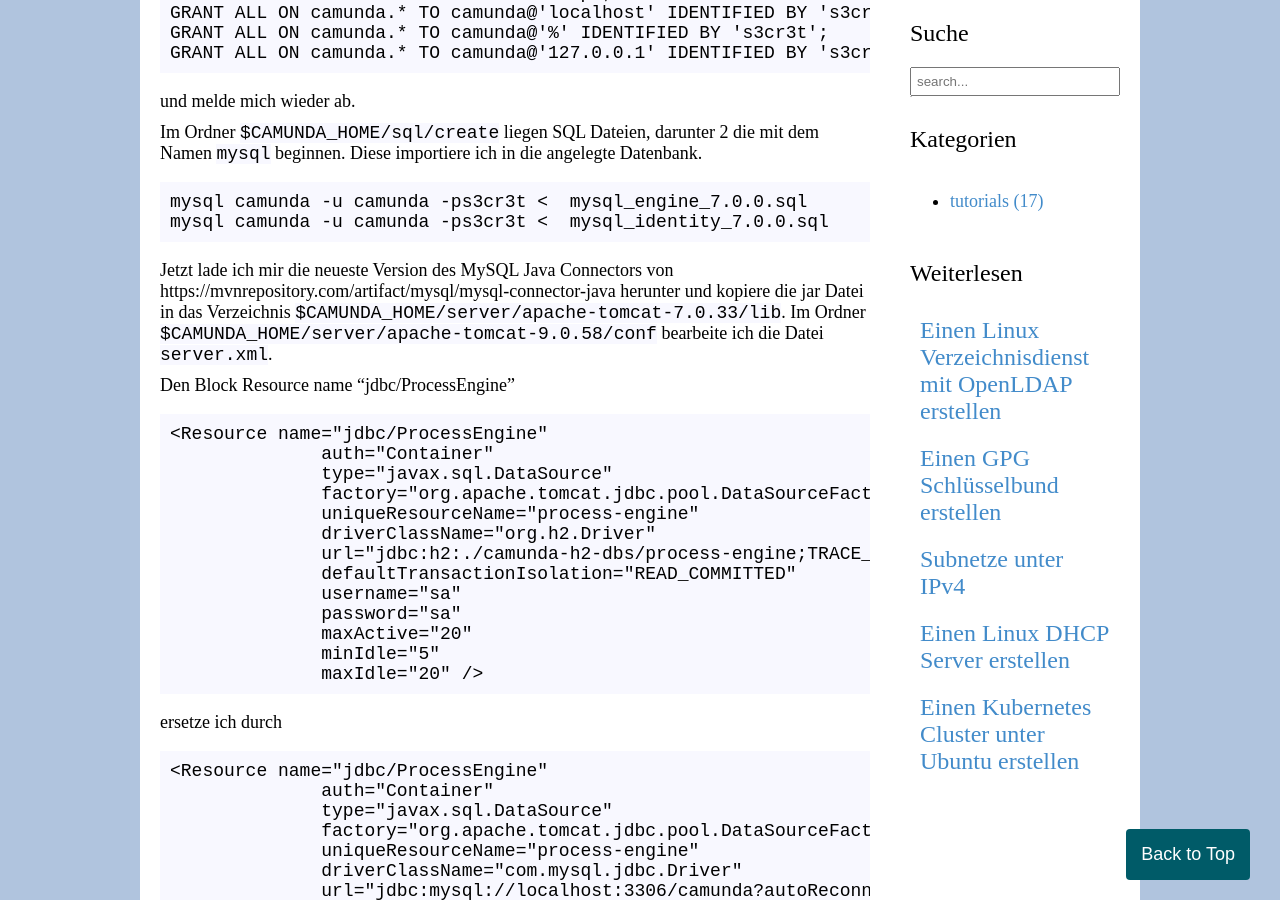
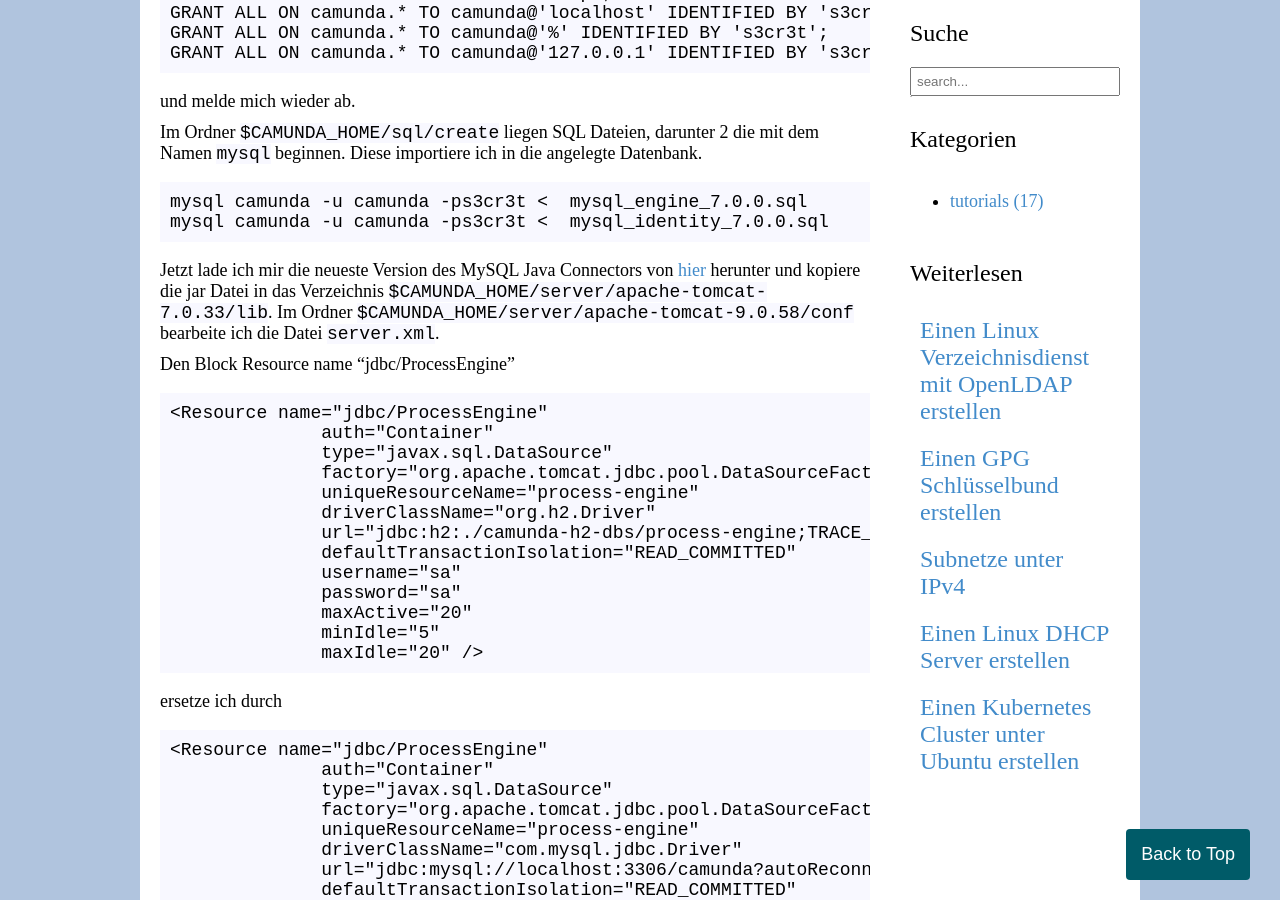
Before and after one commit to zarat/zarat.github.io, a Jekyll site: the page built from _posts/2022-06-29-bpm-automatisierung-mit-camunda.markdown, in a window 1280 px wide and 900 px high, scrolled down 847 px. Built offline with Jekyll 4.4.1, drawn with Linux system fonts in a browser that asks for light colours.

Commit message:
Update 2022-06-29-bpm-automatisierung-mit-camunda.markdown

```diff
--- a/_posts/2022-06-29-bpm-automatisierung-mit-camunda.markdown
+++ b/_posts/2022-06-29-bpm-automatisierung-mit-camunda.markdown
@@ -46,7 +46,7 @@
 mysql camunda -u camunda -ps3cr3t <  mysql_identity_7.0.0.sql
 </pre>
 
-Jetzt lade ich mir die neueste Version des MySQL Java Connectors von https://mvnrepository.com/artifact/mysql/mysql-connector-java herunter und kopiere die jar Datei in das Verzeichnis <code>$CAMUNDA_HOME/server/apache-tomcat-7.0.33/lib</code>. Im Ordner <code>$CAMUNDA_HOME/server/apache-tomcat-9.0.58/conf</code> bearbeite ich die Datei <code>server.xml</code>.
+Jetzt lade ich mir die neueste Version des MySQL Java Connectors von <a target="_blank" href="https://mvnrepository.com/artifact/mysql/mysql-connector-java">hier</a> herunter und kopiere die jar Datei in das Verzeichnis <code>$CAMUNDA_HOME/server/apache-tomcat-7.0.33/lib</code>. Im Ordner <code>$CAMUNDA_HOME/server/apache-tomcat-9.0.58/conf</code> bearbeite ich die Datei <code>server.xml</code>.
 
 Den Block Resource name "jdbc/ProcessEngine"
 
```
